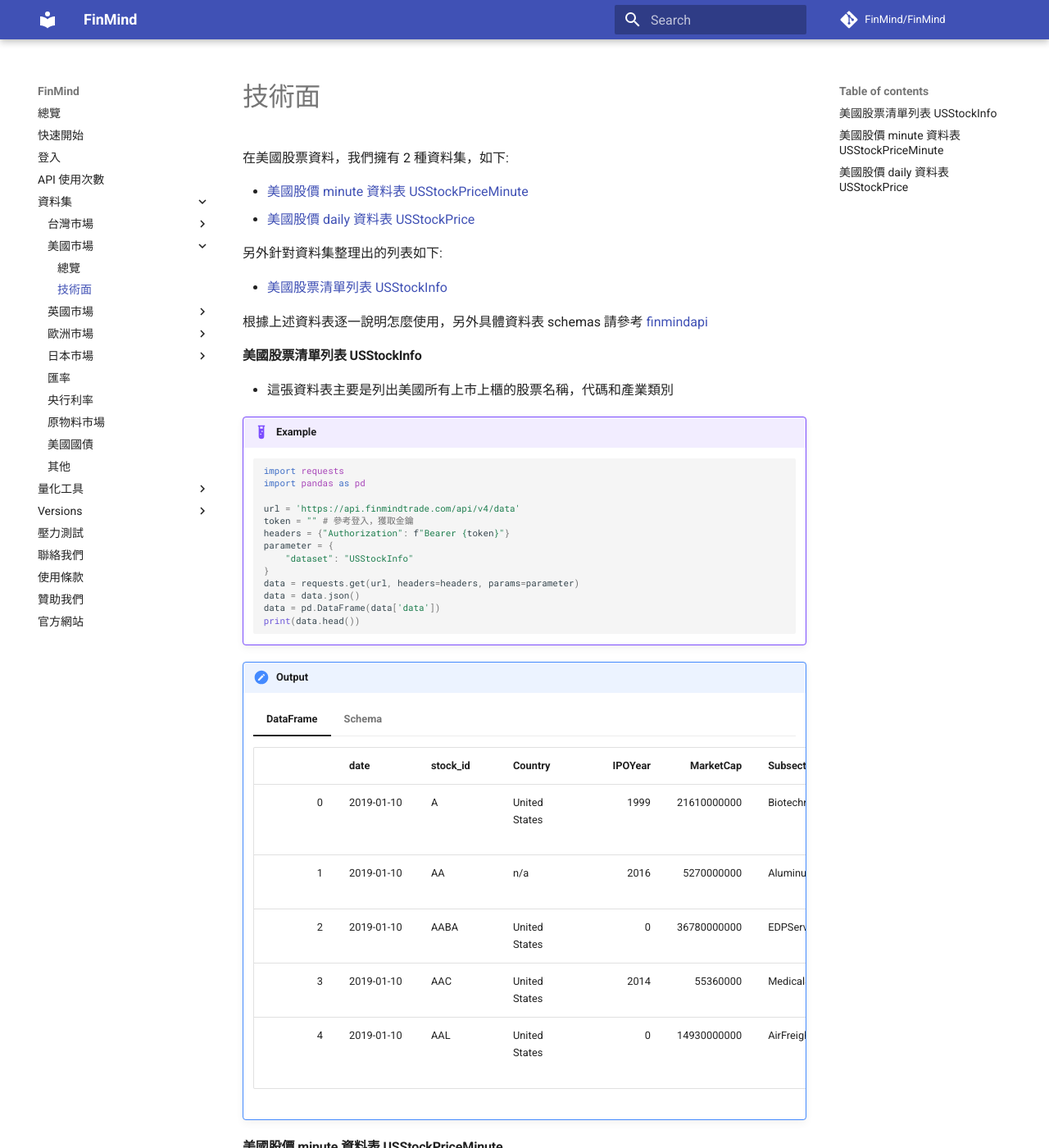
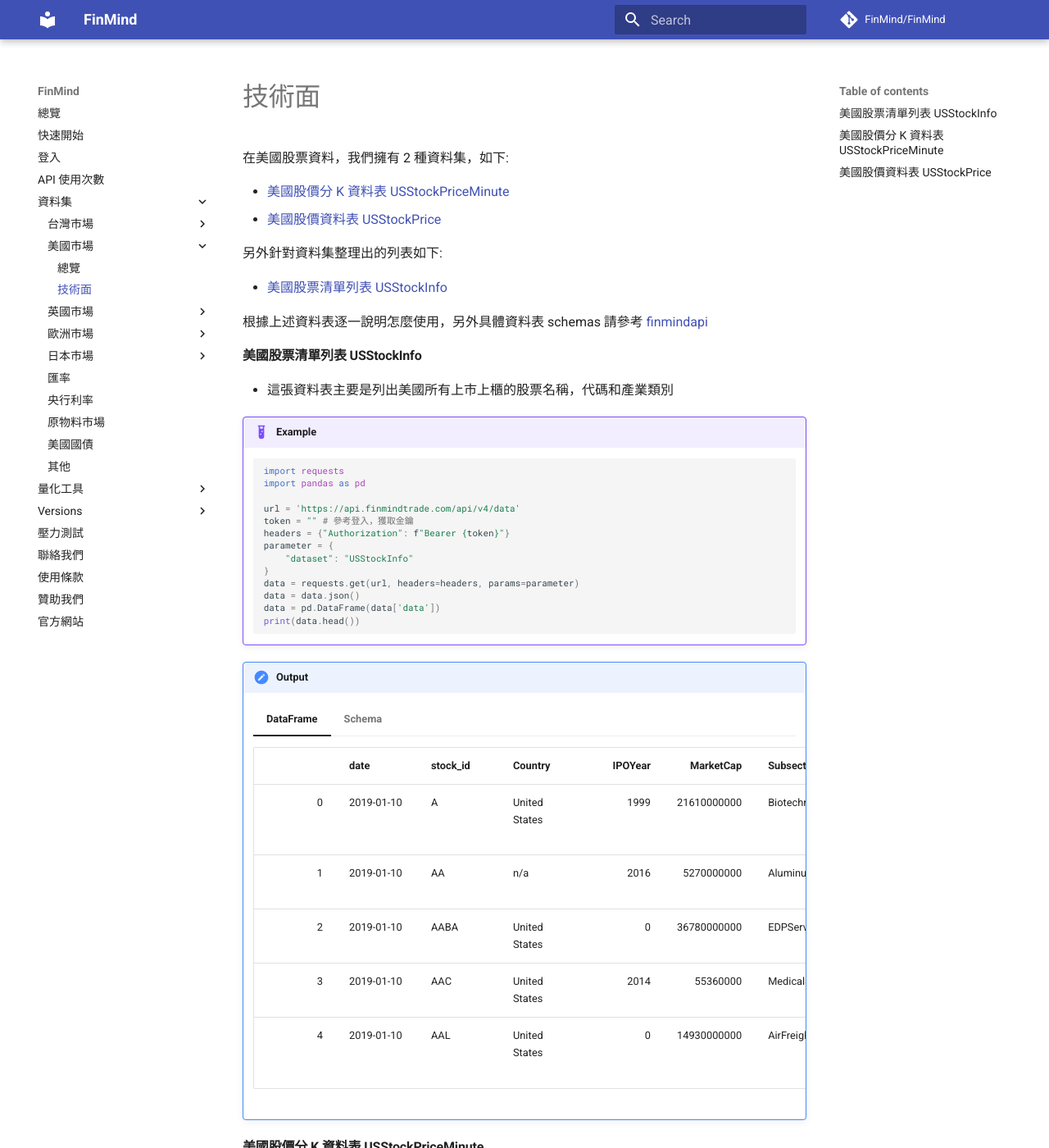
Before and after one commit to FinMind/FinMind-Doc, an MkDocs documentation site: the page built from docs/tutor/UnitedStatesMarket/Technical.md, in a window 1280 px wide and 1400 px high. Shown: the whole window at 82% size. Built offline with MkDocs 1.6.1 and Material for MkDocs 9.7.7, drawn with Linux system fonts in a browser that asks for light colours; comment, search, counter and statistics services are not loaded; some of the changed text lies outside the part shown.

Commit message:
feat: rename 美國股票

````diff
--- a/docs/tutor/UnitedStatesMarket/Technical.md
+++ b/docs/tutor/UnitedStatesMarket/Technical.md
@@ -1,7 +1,7 @@
 在美國股票資料，我們擁有 2 種資料集，如下:
 
-- [美國股價 minute 資料表 USStockPriceMinute](https://finmind.github.io/tutor/UnitedStatesMarket/Technical/#minute-usstockpriceminute)
-- [美國股價 daily 資料表 USStockPrice](https://finmind.github.io/tutor/UnitedStatesMarket/Technical/#daily-usstockprice)
+- [美國股價分 K 資料表 USStockPriceMinute](https://finmind.github.io/tutor/UnitedStatesMarket/Technical/#k-usstockpriceminute)
+- [美國股價資料表 USStockPrice](https://finmind.github.io/tutor/UnitedStatesMarket/Technical/#usstockprice)
 
 另外針對資料集整理出的列表如下:
 
@@ -52,7 +52,7 @@
         }
         ```
 
-#### 美國股價 minute 資料表 USStockPriceMinute
+#### 美國股價分 K 資料表 USStockPriceMinute
 
 - 資料更新時間 **每天 08:00**，實際更新時間以 API 資料為主
 
@@ -97,7 +97,7 @@
         }
         ```
 
-#### 美國股價 daily 資料表 USStockPrice
+#### 美國股價資料表 USStockPrice
 
 - 資料更新時間 **每天 08:00**，實際更新時間以 API 資料為主
 
````
